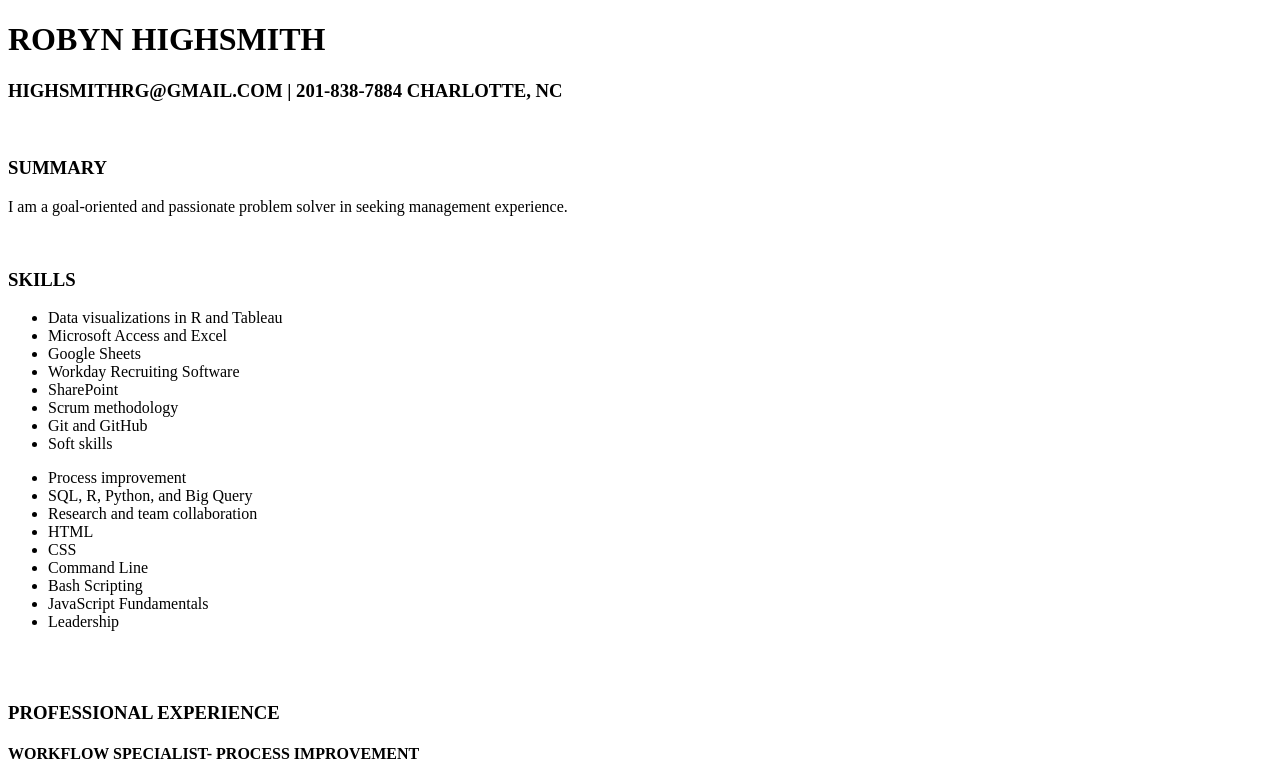
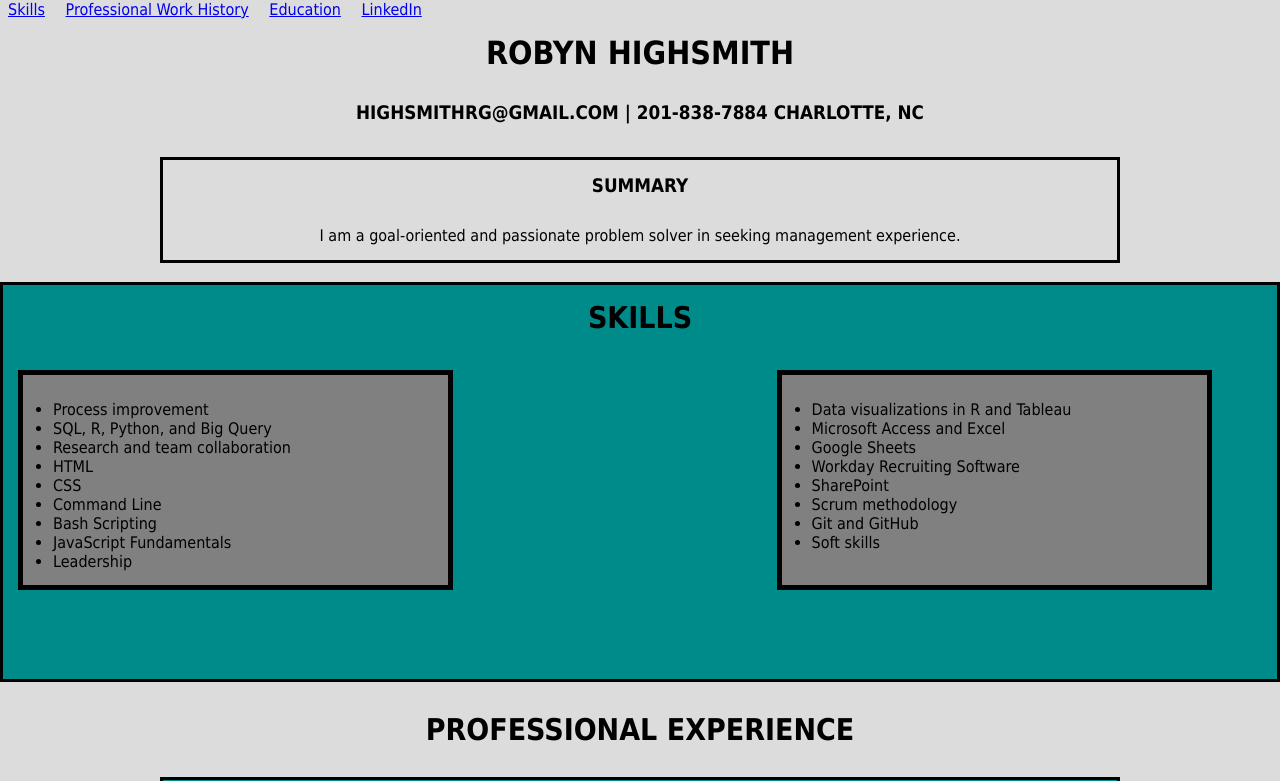
Before and after one commit to RobynBug/portfolio, a plain HTML site: page index.html in a window 1280 px wide. Shown: the top 781 px of the page. Drawn offline with Linux system fonts and the light colour scheme.

Commit message:
third attempt

```diff
--- a/assets/css/style.css
+++ b/assets/css/style.css
@@ -1,33 +1,117 @@
-body{background-image: linear-gradient(rgb(9, 91, 129), rgb(219, 43, 219), rgb(253, 164, 179));
-    background-repeat: repeat;
-    background-size: cover;
-}
-
 * {
     box-sizing: border-box;
     font-family: tahoma;
-    margin: 30px;
+    margin: 0px;
+    padding: 0px;
+    direction: ltr;
+
+}
+.navigation li {
+    display: inline;
+    padding: 8px;
+}
+body {
+    background-color: gainsboro;
 }
 
 .Intro {
     text-align: center;
+    padding: 15px;
 
+}
+.summary {
+    border: solid black;
+    width: 75%;
+    margin: auto;
 }
 
 .Education {
     text-align: center;
+    padding: 20px;
+}
+.sectionTitle {
+    font-size: 30px;
+    text-align: center;
+}
+.skillSection {
+    text-align: center;
+    border: solid black;
+    height: 400px;
+    background-color: darkcyan;
+
 }
 
 .skills {
-    display: inline-flex;
-    margin: auto;
+    padding: 15px;
+    align-items: center;
+
+}
+
+.skills1 {
+    display: border-box;
+    float: right;
+    margin-top: 35px;
+    margin-right: 50px;
+    padding: 25px 30px;
+    width: 35%;
+    height: 220px;
+    border: solid thick black;
+    text-align: left;
+    background-color: gray;
+
 
 
 }
-.skills1 {
-    display: inline-flex;
+.skills2 {
+    display: border-box;
+    margin-top: 35px;
+    float: left;
+    padding: 25px 30px;
+    width: 35%;
+    border: solid thick black;
+    text-align: left;
+    height: 220px;
+    background-color: gray;
+}
+
+.history {
+    text-align: center;
+    padding: 30px;
+    font-size: 30px;
+}
+
+.workHistory {
+    display: border-box;
+    line-height: 1.6em;
+    border: solid black;
+    height: 600px;
+    width: 75%;
+    align-items: center;
+    overflow: scroll;
     margin: auto;
-    float: left;
-
+    background-color: darkcyan;
+}
+.Jobtitle {
+    padding-top: 20px;
+}
+.professional {
+    padding-top: 30px;
+    padding-left: 10%;
 
 }
+.education {
+    display: border-box;
+    padding-top: 25px;
+    padding-bottom: 30px;
+    line-height: 1.6em;
+    width: 75%;
+    margin:auto;
+    border: solid thick black;
+    background-color: gray;
+
+}
+
+footer {
+    padding: 25px;
+    font-size: 25px;
+}
--- a/index.html
+++ b/index.html
@@ -4,22 +4,32 @@
     <meta charset="UTF-8">
     <meta http-equiv="X-UA-Compatible" content="IE=edge">
     <meta name="viewport" content="width=device-width, initial-scale=1.0">
-    <title>Document</title>
-    <link rel="stylesheet" href="C:\Users\neiya\OneDrive\Desktop\Generation\resume\online-resume-activity-main\online-resume-activity-main\resumestylesheet.css">
+    <title>Robyn's Resume</title>
+    <link rel="stylesheet" href="assets\css\style.css">
 </head>
 <body>
-    <p>
+    <header>
+        <nav class="navigation">
+            <ol>
+                <li class="navSkills"><a href="#skillSection1">Skills</a></li>
+                <li class="navHistory"><a href="#workHistory1">Professional Work History</a></li>
+                <li class="navEducation"><a href="#education1">Education</a></li>
+                <li class="navFooter"><a href="#fullList1">LinkedIn</a></li>
+            </ol>
+        </nav>
         <h1 class="Intro">ROBYN HIGHSMITH</h1>
         <h3 class="Intro">HIGHSMITHRG@GMAIL.COM | 201-838-7884 CHARLOTTE, NC</h3>
         <br>
+        <div class="summary">
             <h3 class="Intro">SUMMARY</h3>
             <p class="Intro">I am a goal-oriented and passionate problem solver in seeking management experience.</p>
-
-</p>
+        </div>
+    </header>
 <br>
-
-<h3>SKILLS</h3>
+<section class="skillSection" id="skillSection1">
     <div class="skills">
+            <h3 class="sectionTitle">SKILLS</h3>
+                <div class="skills1">
                     <p>
 
                         <ul>
@@ -34,7 +44,7 @@
                 </ul>
                 </p>
         </div>
-<div class="skills1">
+        <div class="skills2">
             <p>
                 </ul>
                 <ul>
@@ -52,13 +62,16 @@
                 <br>
             </p>
             </div>
-</body>
+        </div>
+    </section>
+
     <main>
+        <h3 class="history">PROFESSIONAL EXPERIENCE</h3>
+
+        <section class="workHistory" id="workHistory1">
+            <div class="professional">
             <p>
 
-
-
-        <h3 class="History">PROFESSIONAL EXPERIENCE</h3>
                 <h4 class="Jobtitle">WORKFLOW SPECIALIST- PROCESS IMPROVEMENT</h4>
                 <h5>Wal-Mart Home Office | Charlotte, NC | November 2021- Current</h5>
                 <ul>
@@ -149,11 +162,13 @@
             <li>Supported third-party games</li>
             </ul>
             </p>
+        </div>
+</section>
 
 
-    <p class="Education">
-    <h3>EDUCATION AND TRAINING</h3>
 
+<h3 class="sectionTitle" id="education1">EDUCATION AND TRAINING</h3>
+    <section class="education">
         <p1>Bachelor of Science: IT Computer Programming and Software Development- <b>Purdue University Global (in progress)</b></p>
         <p1>Certificate: Frontend Web developer- <b>Generation USA (In progress)</b></p>
 
@@ -162,11 +177,11 @@
         <p1>Meta Back-End Developer- <b>Coursera (In progress</b>)</p>
 
         <p1>Google Data Analytics Professional Certificate (Completed 2022)</p>
+        </section>
 </main>
+<footer class="fullList" id="fullList1">
     <h6>A full list of completed certificates: <a id="Linkedin" href="https://www.linkedin.com/in/robynhighsmith/">linkedin.com/in/robynhighsmith/</a></h6>
-
-
-</p>
+</footer>
 
 </body>
 </html>
```
Also changed, not shown: 1 other file. Lines whose indentation alone changed are shown as unchanged.
